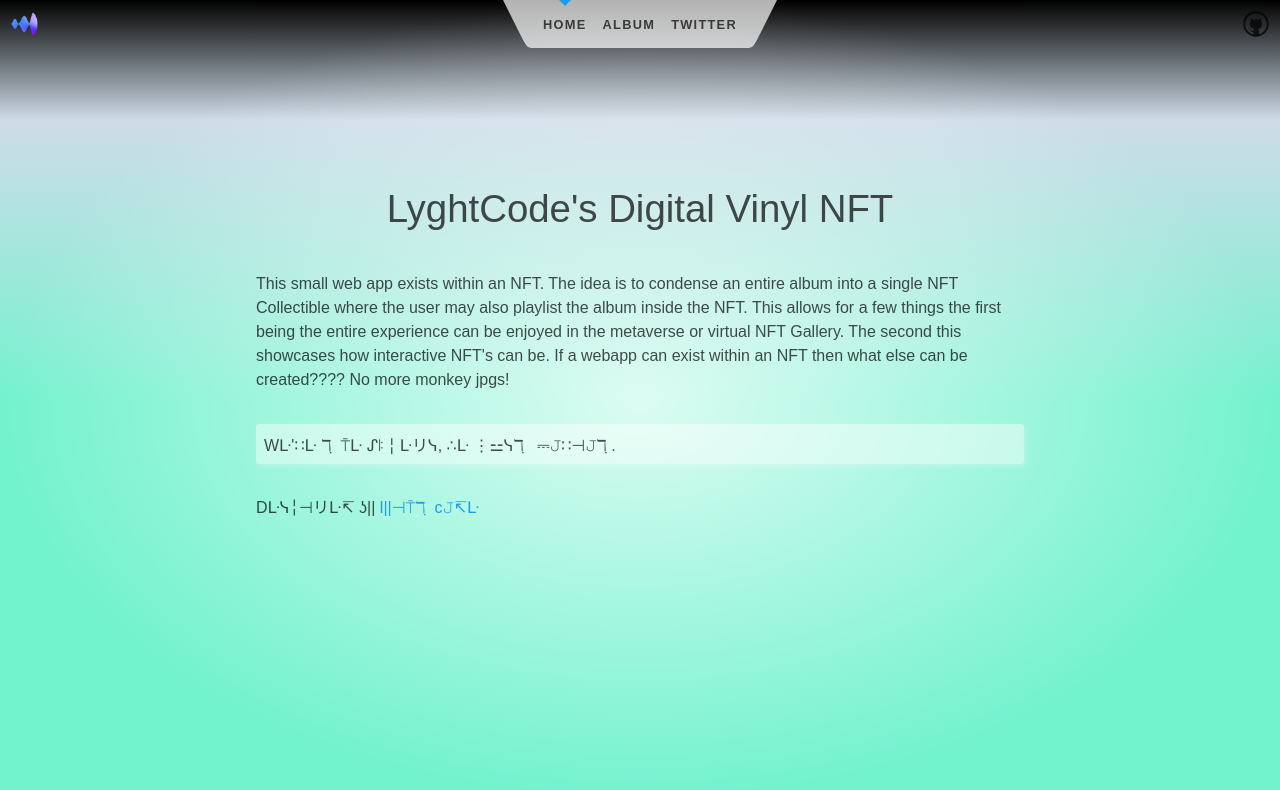
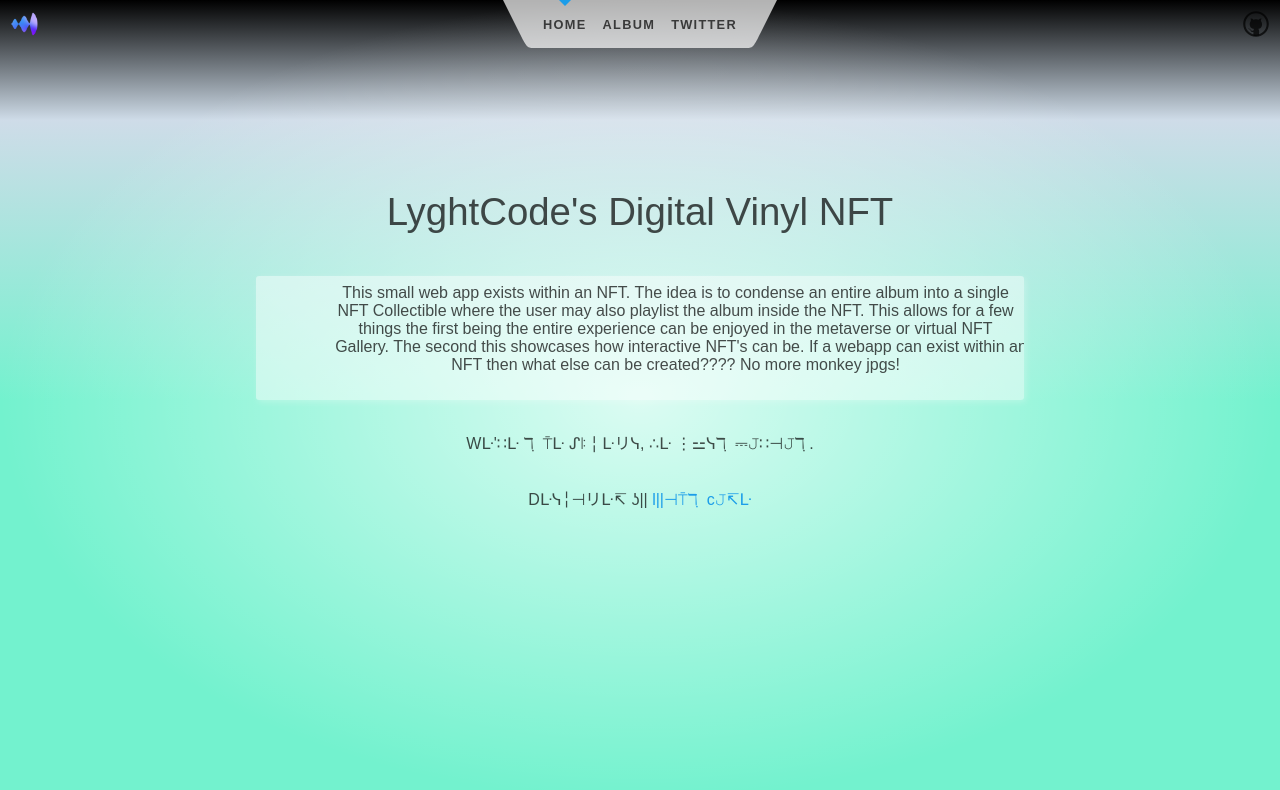
Before and after one commit to LyghtCode/html-nft-starter, a SvelteKit app: page / in a window 1280 px wide. Shown: the top 790 px of the page. Built offline with nearby package versions, Linux system fonts and the light colour scheme; a web font is replaced by a local one.

Commit message:
align text

```diff
--- a/src/routes/+page.svelte
+++ b/src/routes/+page.svelte
@@ -6,15 +6,15 @@
 <div class="text-column">
 	<h1>LyghtCode's Digital Vinyl NFT</h1>
 
-	<p>
+	<pre style="text-align: center;">
 		This small web app exists within an NFT. The idea is to condense an entire album into a single
 		NFT Collectible where the user may also playlist the album inside the NFT. This allows for a few
 		things the first being the entire experience can be enjoyed in the metaverse or virtual NFT
 		Gallery. The second this showcases how interactive NFT's can be. If a webapp can exist within an
 		NFT then what else can be created???? No more monkey jpgs!
-	</p>
+	</pre>
 
-	<pre>Wᒷ'∷ᒷ ℸ ̣ ⍑ᒷ ᔑꖎ╎ᒷリᓭ, ∴ᒷ ⋮⚍ᓭℸ ̣  ⎓𝙹∷⊣𝙹ℸ ̣.</pre>
+	<p style="text-align: center;">Wᒷ'∷ᒷ ℸ ̣ ⍑ᒷ ᔑꖎ╎ᒷリᓭ, ∴ᒷ ⋮⚍ᓭℸ ̣  ⎓𝙹∷⊣𝙹ℸ ̣.</p>
 
-	<p>Dᒷᓭ╎⊣リᒷ↸ ʖ|| <a href="https://github.com/LyghtCode">l||⊣⍑ℸ ̣ c𝙹↸ᒷ</a></p>
+	<p style="text-align: center;">Dᒷᓭ╎⊣リᒷ↸ ʖ|| <a href="https://github.com/LyghtCode">l||⊣⍑ℸ ̣ c𝙹↸ᒷ</a></p>
 </div>
--- a/src/routes/album/PlayList.svelte
+++ b/src/routes/album/PlayList.svelte
@@ -52,7 +52,7 @@
 
 	ul {
 		list-style-type: none;
-		background: transparent;
+		background: #888;
 		color:  rgb(27, 157, 233);
 		margin: 0;
 		padding: 0;
```
